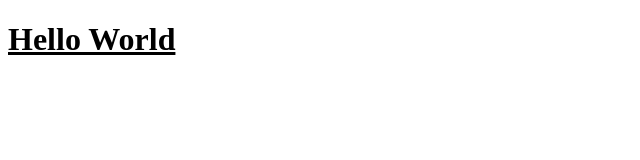
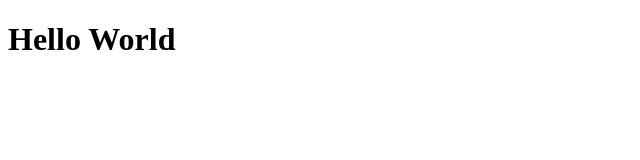
Before and after one commit to oferreira2018/MyProject, a plain HTML site: page index.html in a window 1280 px wide. Shown: the full height of the page, 0-640 px from the left. Drawn offline with Linux system fonts and the light colour scheme.

Commit message:
Update index.html

```diff
--- a/index.html
+++ b/index.html
@@ -7,5 +7,5 @@
 
 <body>
 <h1>
-    <u>Hello World</u>
+    <b>Hello World</b>
 </h1>
```
